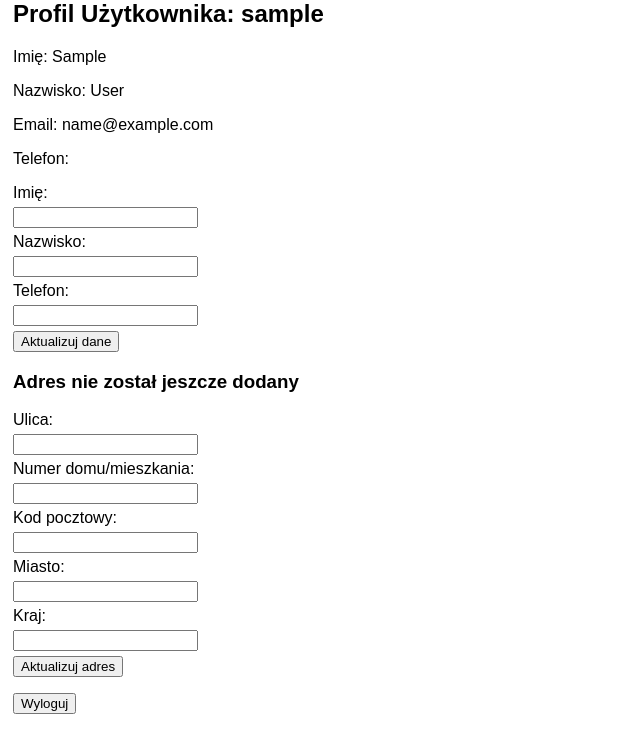
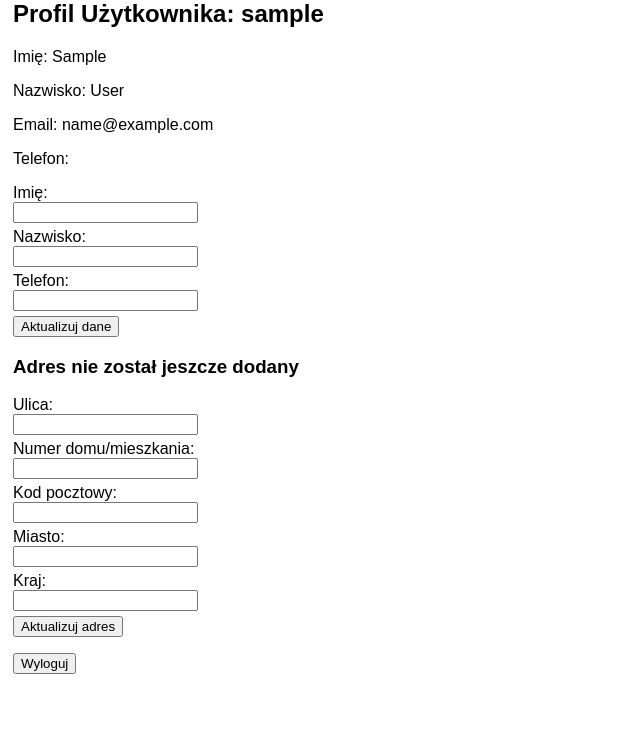
Before and after one commit to DevWisniewski/Wypozyczalnia-gier-planszowych, a Django app: page /my_account/ in a window 1280 px wide. Shown: the part 157-900 px from the top of the page, without its empty margins (0-640 px from the left). After the commit the page ends 831 px from the top, so only its background shows below. Run offline with Django 4.2, Linux system fonts and the light colour scheme; the visitor is signed in with stand-in values (Sample User, id 1).

Commit message:
Poprawiono stylowanie w my_account.

```diff
--- a/games_rental_app/templates/games_rental_app/my_account.html
+++ b/games_rental_app/templates/games_rental_app/my_account.html
@@ -8,27 +8,19 @@
         <p>Email: {{ user.email }}</p>
         <p>Telefon: {{ user.phone_number }}</p>
 
-        <!-- Stylowanie formularza -->
-        <style>
-            input, label {
-                display: block;
-                margin-bottom: 5px;
-            }
-        </style>
-
         <!-- Formularz edycji danych użytkownika -->
         <form action="{% url 'my_account' %}" method="post">
             {% csrf_token %}
             <label for="first_name">Imię:</label>
-            <input type="text" id="first_name" name="first_name">
+            <input type="text" id="first_name" name="first_name" class="form-control">
 
             <label for="last_name">Nazwisko:</label>
-            <input type="text" id="last_name" name="last_name">
+            <input type="text" id="last_name" name="last_name" class="form-control">
 
             <label for="phone_number">Telefon:</label>
-            <input type="text" id="phone_number" name="phone_number">
+            <input type="text" id="phone_number" name="phone_number" class="form-control">
 
-            <input type="submit" value="Aktualizuj dane">
+            <input type="submit" value="Aktualizuj dane" class="form-control">
         </form>
 
         <!-- Formularz adresu -->
@@ -43,26 +35,26 @@
         <form action="{% url 'my_account' %}" method="post">
             {% csrf_token %}
             <label for="street">Ulica:</label>
-            <input type="text" id="street" name="street">
+            <input type="text" id="street" name="street" class="form-control">
 
             <label for="house_number">Numer domu/mieszkania:</label>
-            <input type="text" id="house_number" name="house_number">
+            <input type="text" id="house_number" name="house_number" class="form-control">
 
             <label for="postal_code">Kod pocztowy:</label>
-            <input type="text" id="postal_code" name="postal_code">
+            <input type="text" id="postal_code" name="postal_code" class="form-control">
 
             <label for="city">Miasto:</label>
-            <input type="text" id="city" name="city">
+            <input type="text" id="city" name="city" class="form-control">
 
             <label for="country">Kraj:</label>
-            <input type="text" id="country" name="country">
+            <input type="text" id="country" name="country" class="form-control">
 
-            <input type="submit" value="Aktualizuj adres">
+            <input type="submit" value="Aktualizuj adres" class="form-control">
         </form>
 
         <form action="{% url 'logout' %}" method="post">
             {% csrf_token %}
-            <input type="submit" value="Wyloguj">
+            <input type="submit" value="Wyloguj" class="form-control">
         </form>
     </div>
 
--- a/static/css/style.css
+++ b/static/css/style.css
@@ -62,7 +62,7 @@
     margin-bottom: 10px;
 }
 .account {
-    /* Podstawowe stylowanie dla każdej kolumny */
+    /* Podstawowe stylowanie dla danych  */
     padding: 5px;
     box-sizing: border-box;
 }
@@ -77,8 +77,15 @@
 }
 
 .account-buttons {
+    /* Stylowanie przycisków konta użytkownika */
     display: flex;
     justify-content: flex-end; /* Wyrównanie do prawej */
     align-items: center; /* Wyśrodkowanie wertykalne */
     padding-right: 20px; /* Odstęp od prawej krawędzi */
 }
+
+.form-control {
+    /* Stylowanie elementów formularza */
+    display: block;
+    margin-bottom: 5px;
+}
```
